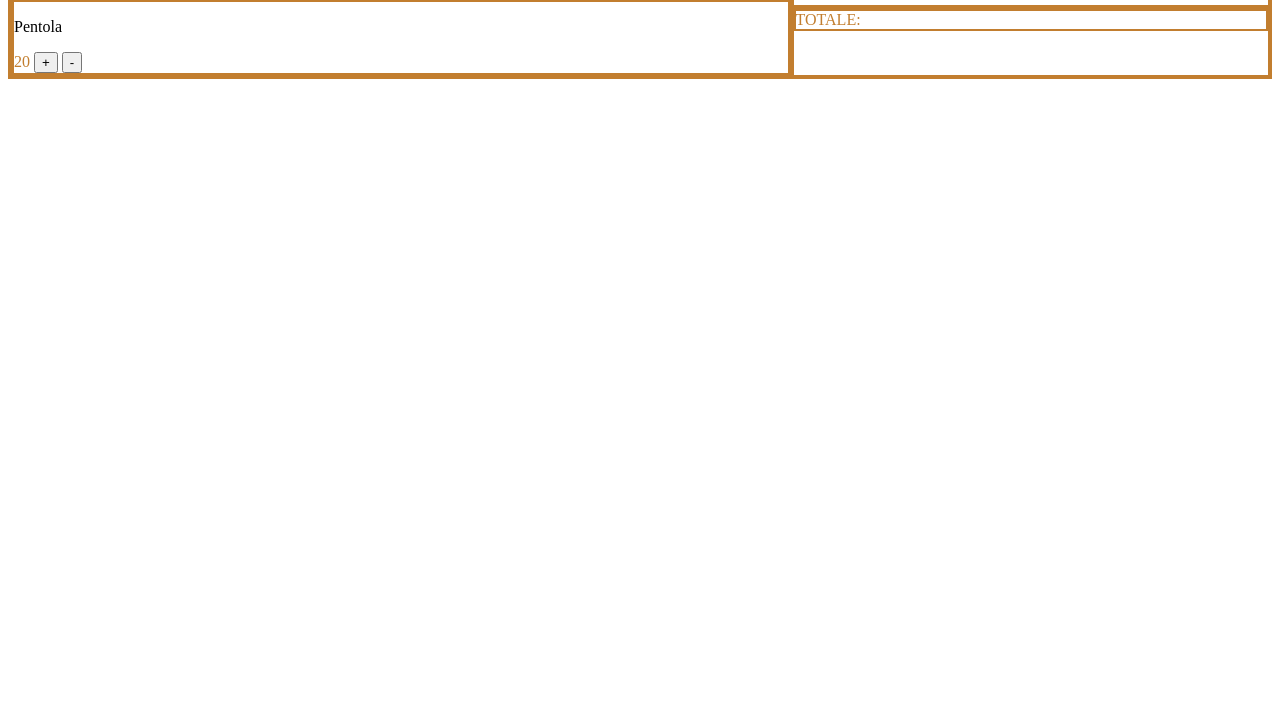
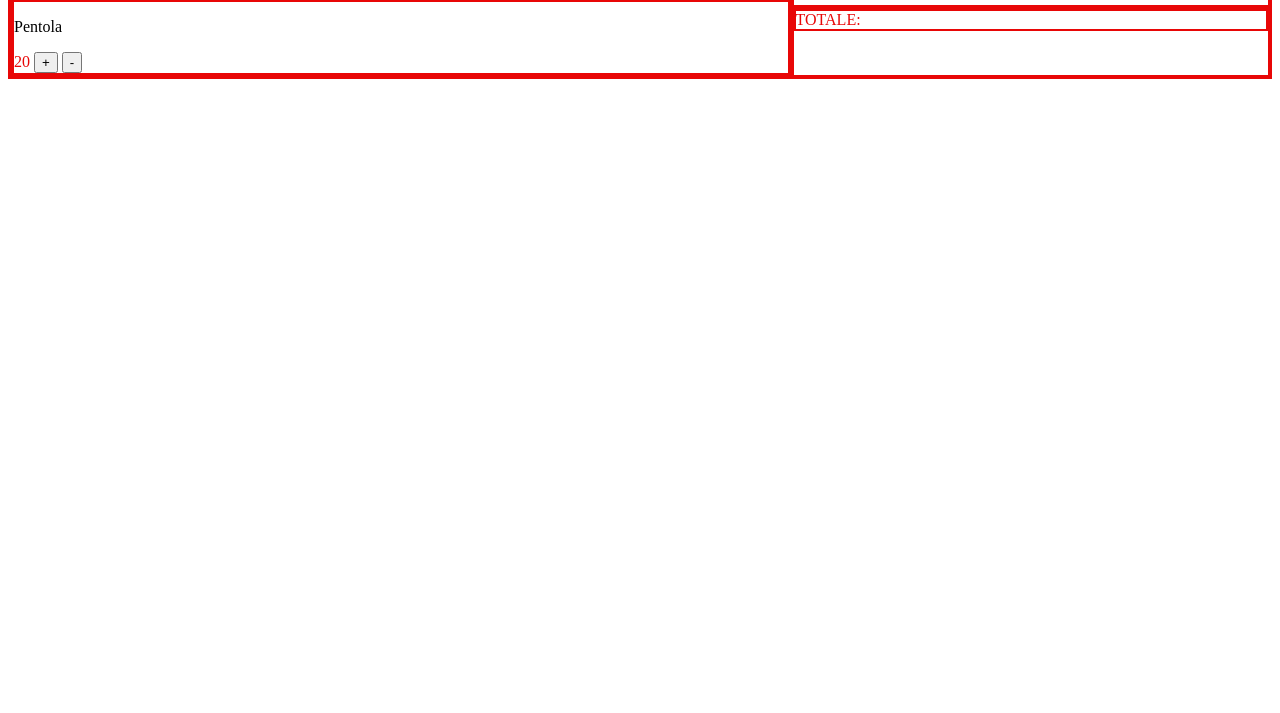
Before and after one commit to carlopoggi/test, a plain HTML site: page shop.html in a window 1280 px wide. Shown: the part 87-800 px from the top of the page. Drawn offline with Linux system fonts and the light colour scheme.

Commit message:
cambio colore

```diff
--- a/shop.css
+++ b/shop.css
@@ -1,6 +1,6 @@
 div {
   border: solid 2px;
-  color: rgb(194, 126, 47);
+  color: rgb(232, 7, 7);
  }
 
 .scatola {
```
